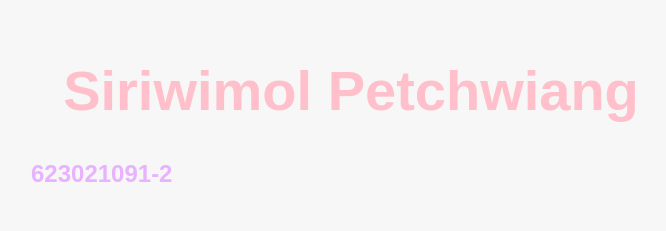
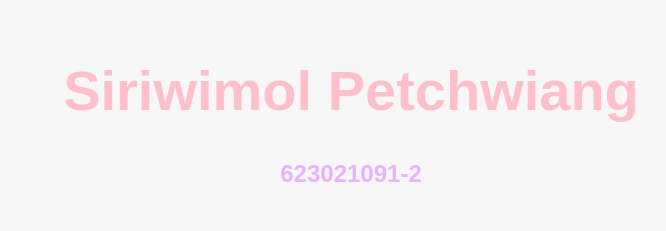
Before and after one commit to ketmanee27/webappkku1, a plain HTML site: page src/index.html in a window 1280 px wide. Shown: the whole page, without its empty margins (289-955 px from the left). Drawn offline with Linux system fonts and the light colour scheme.

Commit message:
Update index.html

```diff
--- a/src/index.html
+++ b/src/index.html
@@ -11,7 +11,7 @@
 <body>
   <main>
     <h1>Siriwimol Petchwiang</h1>
-    <h2>623021091-2</h2>
+    <center><h2>623021091-2</h2></center>
   </main>
 </body>
 
```
